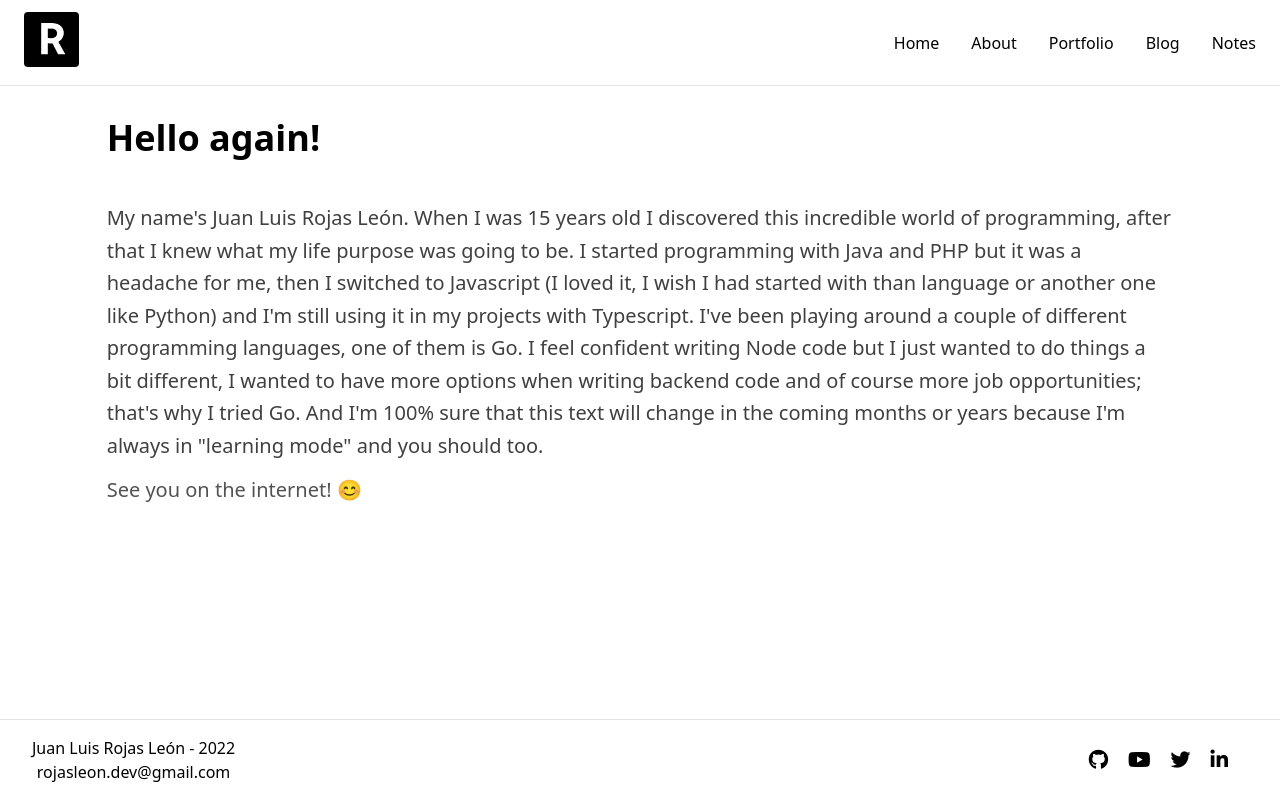
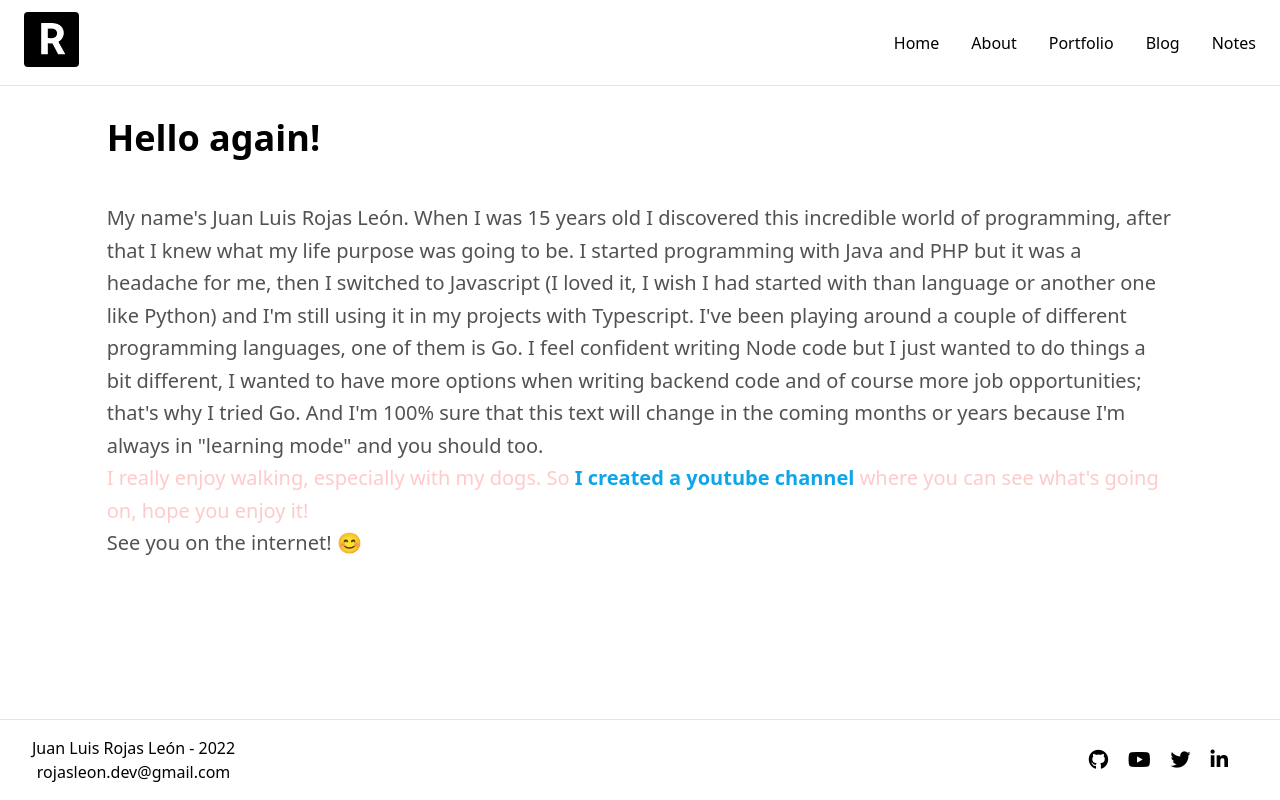
Before and after one commit to itsrojasleon/rojasleon, a Next.js app: page /about in a window 1280 px wide. Built offline with nearby package versions, Linux system fonts and the light colour scheme.

Commit message:
New skills and youtube channel

```diff
--- a/pages/about.tsx
+++ b/pages/about.tsx
@@ -1,8 +1,9 @@
 import React from 'react';
 import Head from 'next/head';
+import Link from 'next/link';
+import Text from '../components/Text';
 import Subtitle from '../components/Subtitle';
 import Description from '../components/Description';
-import Text from '../components/Text';
 
 const About = () => {
   return (
@@ -12,7 +13,7 @@ const About = () => {
       </Head>
       <Subtitle subtitle="Hello again!" />
       <Description>
-        <>
+        <Text>
           My name's Juan Luis Rojas León. When I was 15 years old I discovered
           this incredible world of programming, after that I knew what my life
           purpose was going to be. I started programming with Java and PHP but
@@ -25,8 +26,17 @@ const About = () => {
           and of course more job opportunities; that's why I tried Go. And I'm
           100% sure that this text will change in the coming months or years
           because I'm always in "learning mode" and you should too.
-          <Text className="mt-3">See you on the internet! 😊</Text>
-        </>
+        </Text>
+        <Text className="text-red-200">
+          I really enjoy walking, especially with my dogs. So{' '}
+          <Link href="https://www.youtube.com/channel/UCoZmXGOKBs0Zc6izaJhwwJw">
+            <a target="_blank" className="text-blue-500 font-bold">
+              I created a youtube channel
+            </a>
+          </Link>{' '}
+          where you can see what's going on, hope you enjoy it!
+        </Text>
+        <Text>See you on the internet! 😊</Text>
       </Description>
     </>
   );
--- a/pages/index.tsx
+++ b/pages/index.tsx
@@ -37,7 +37,8 @@ const Home = () => {
       'Node',
       'Docker',
       'Kubernetes',
-      'Etc.'
+      'Serverless',
+      'CDK'
     ];
 
     return (
```
